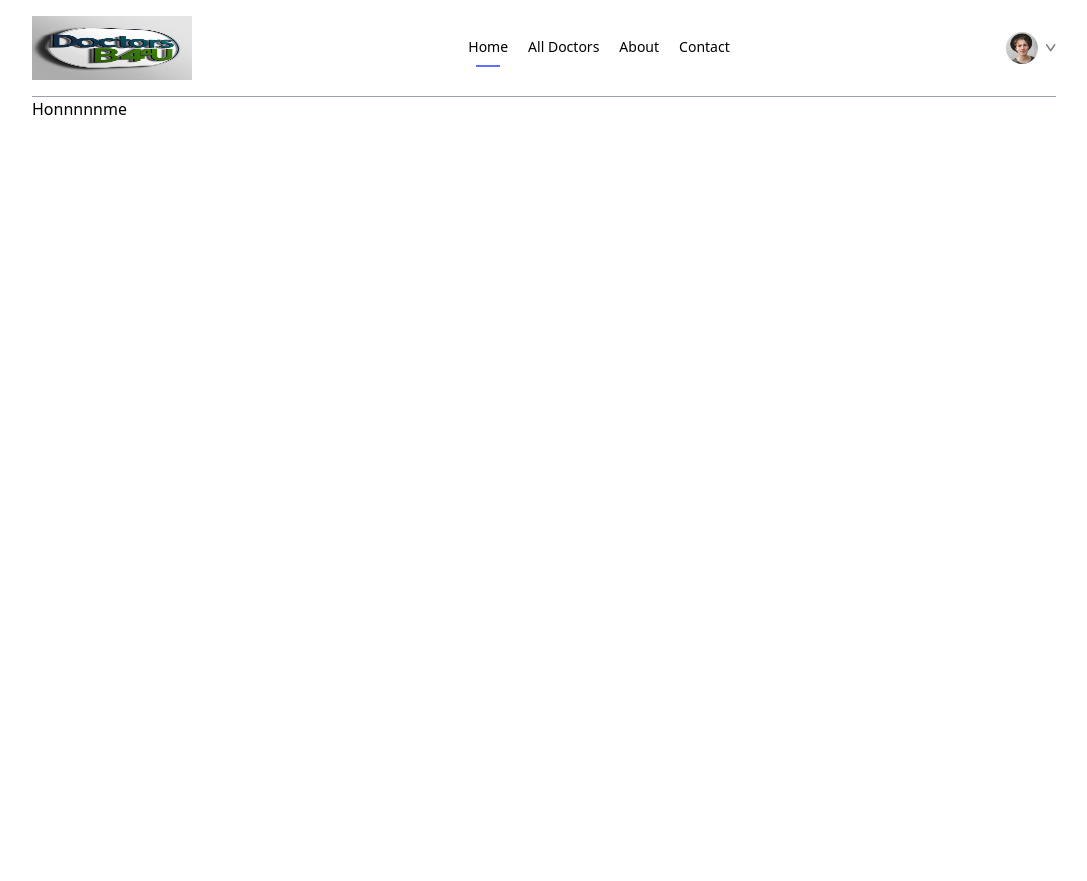
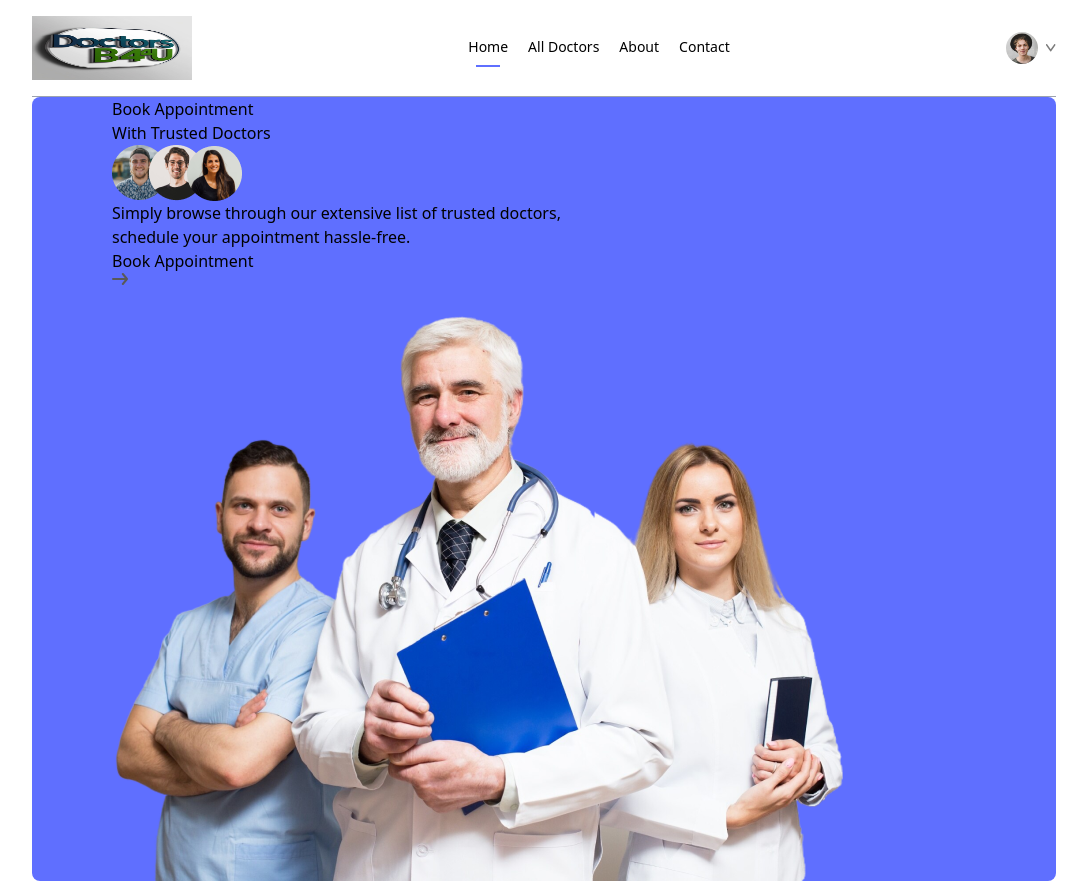
Before and after one commit to MgMorshed123/Doctor-4-U-Client, a React (Vite) app: page / in a window 1280 px wide. Shown: the whole page, without its empty margins (96-1183 px from the left). Before the commit the page ends 800 px from the top, so only its background shows below. Built offline with nearby package versions, Linux system fonts and the light colour scheme.

Commit message:
home image and appoint ment section added

```diff
--- a/src/components/Header.jsx
+++ b/src/components/Header.jsx
@@ -1,7 +1,37 @@
 import React from "react";
+import { assets } from "../assets/assets_frontend/assets";
 
 const Header = () => {
-  return <div>Header</div>;
+  return (
+    <div className=" flex flex-col md:flex-row flex-wrap bg-primary rounded-lg px-6 md:px-10  lg:px-20">
+      {/* left side  */}
+
+      <div>
+        <p>
+          {" "}
+          Book Appointment <br />
+          With Trusted Doctors
+        </p>
+        <div>
+          <img src={assets.group_profiles} alt="" srcset="" />
+          <p>
+            Simply browse through our extensive list of trusted doctors, <br />
+            schedule your appointment hassle-free.
+          </p>
+        </div>
+        <a href="">
+          Book Appointment
+          <img src={assets.arrow_icon} className="w-4" alt="" srcset="" />
+        </a>
+      </div>
+
+      {/*  right side  */}
+
+      <div>
+        <img src={assets.header_img} alt="" srcset="" />
+      </div>
+    </div>
+  );
 };
 
 export default Header;
--- a/src/pages/Home.jsx
+++ b/src/pages/Home.jsx
@@ -1,7 +1,12 @@
 import React from "react";
+import Header from "../components/Header";
 
 const Home = () => {
-  return <div>Honnnnnme</div>;
+  return (
+    <div>
+      <Header></Header>
+    </div>
+  );
 };
 
 export default Home;
```
